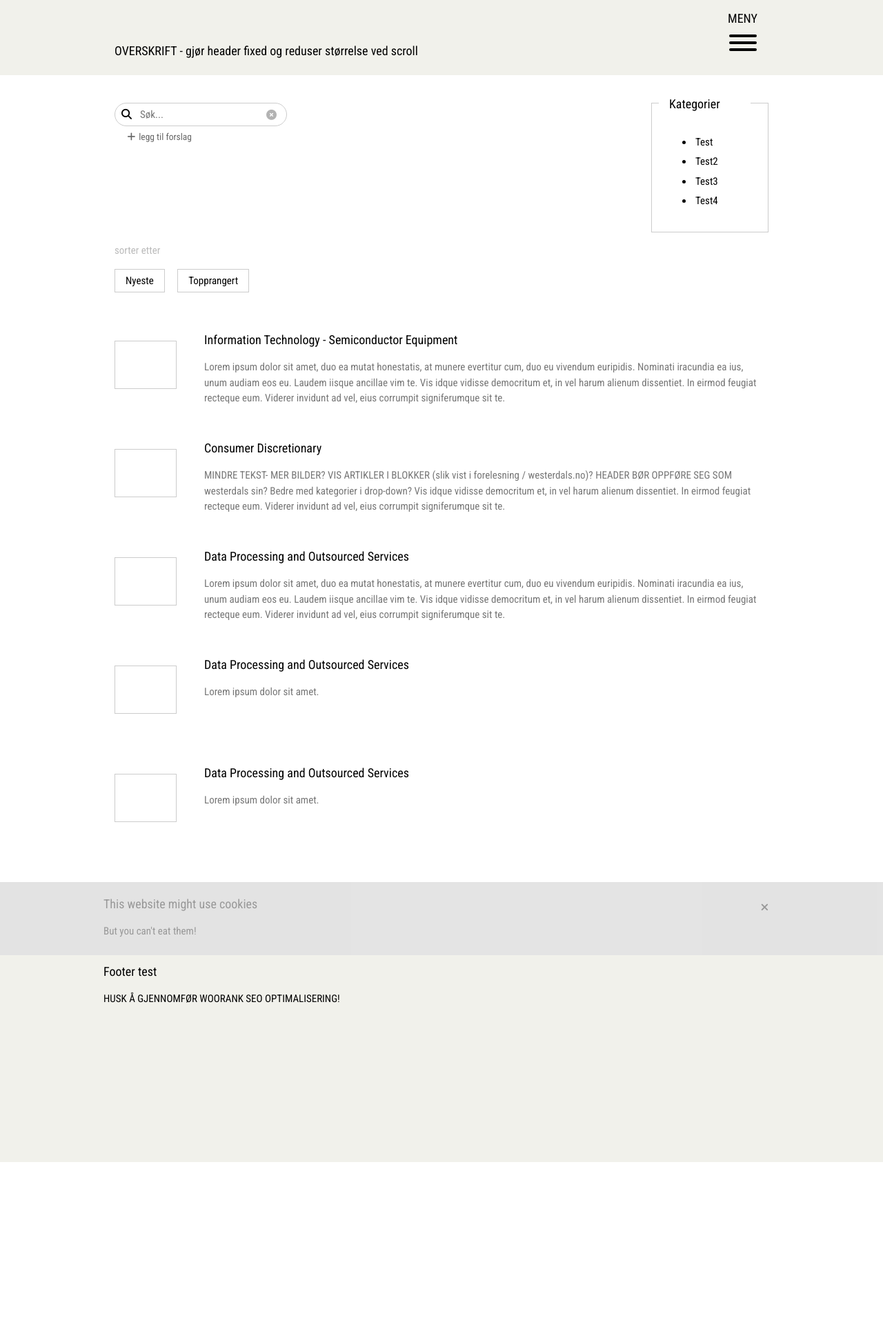
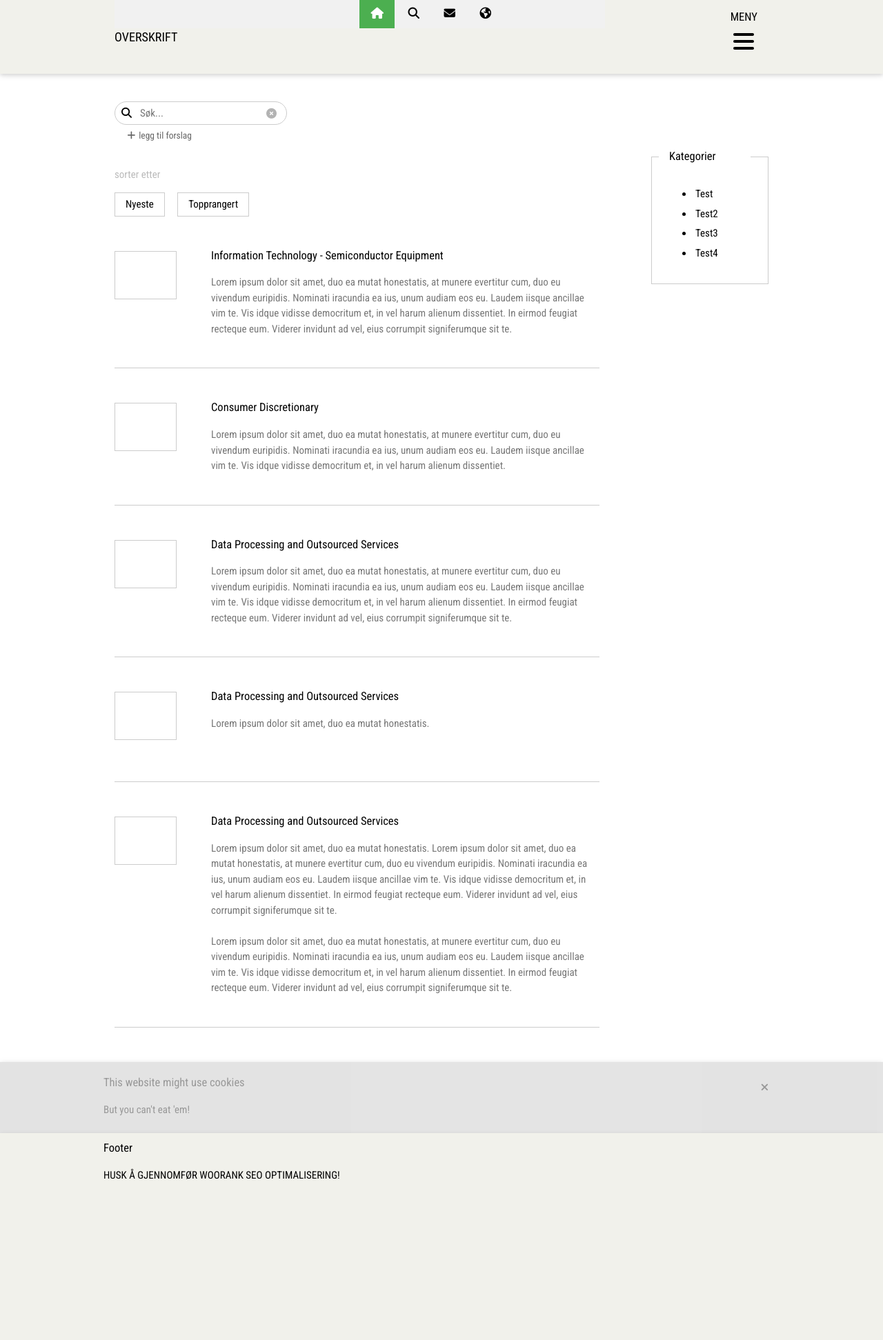
Before and after one commit to Brahinio/Gruppe-6, a PHP site: page /forslag.php in a window 1280 px wide. Shown: the whole page at 69% size. Before the commit the page ends 1685 px from the top, so only its background shows below. Run offline with PHP 8.4, Linux system fonts and the light colour scheme; some libraries are stand-ins or nearby versions.

Commit message:
fikset mer, testet en del, lagt på effekter

```diff
--- a/css/main.css
+++ b/css/main.css
@@ -26,7 +26,8 @@ h1, h2, h3, h4, h5, h6 {
 }
 
 h3 {
-    font-size: 1.2em !important;
+    font-size: 1.1em !important;
+    font-weight: normal;
 }
 
 [type=submit] {
@@ -77,10 +78,6 @@ button:hover, button:focus, input:focus, select:hover, textarea:focus {
     border-color: #666;
 }
 
-h3 {
-    font-weight: normal;
-}
-
 li {
     padding: 3px;
 }
@@ -107,11 +104,20 @@ li {
 
 .g6-top {
     margin-bottom: 40px !important;
+    z-index: 1000;
 }
 
 .g6-menu, .w3-dropdown-click {
-    float: right;
+    float: right !important;
     z-index: 999;
+}
+
+.g6-shadow {
+    box-shadow: 0 2px 5px 0 rgba(0,0,0,0.1), 0 2px 10px 0 rgba(0,0,0,0.1) !important;
+}
+
+.g6-shadow-2 {
+    box-shadow: 0 4px 10px 0 rgba(0,0,0,0.1), 0 6px 15px 0 rgba(0,0,0,0.1) !important;
 }
 
 .g6-cookies {
@@ -139,7 +145,12 @@ li {
 
         /* Header section */
         #logo {
-            margin-top: 60px;
+            margin-top: 40px;
+        }
+
+        /* Drop-down reposition */
+        .w3-show-block, .w3-show {
+            left: -85px !important;
         }
 
         .hamburger {
@@ -170,7 +181,7 @@ li {
         }
 
         .hamburger-box {
-            width: 40px;
+            width: 30px;
             height: 24px;
             display: inline-block;
             position: relative;
@@ -183,13 +194,13 @@ li {
         }
 
         .hamburger-inner, .hamburger-inner::before, .hamburger-inner::after {
-            width: 40px;
+            width: 30px;
             height: 4px;
             background-color: #000;
             border-radius: 4px;
             position: absolute;
             transition-property: transform;
-            transition-duration: .15s;
+            transition-duration: .20s;
             transition-timing-function: ease;
         }
 
@@ -208,7 +219,7 @@ li {
 
         .hamburger-anim .hamburger-inner {
             top: 2px;
-            transition-duration: .275s;
+            transition-duration: .200s;
             transition-timing-function: cubic-bezier(0.68, -0.55, 0.265, 1.55);
         }
 
@@ -219,7 +230,7 @@ li {
 
         .hamburger-anim .hamburger-inner::after {
             top: 20px;
-            transition: transform .275s cubic-bezier(0.68, -0.55, 0.265, 1.55);
+            transition: transform .200s cubic-bezier(0.68, -0.55, 0.265, 1.55);
         }
 
         .hamburger-anim.is-active .hamburger-inner {
@@ -440,8 +451,7 @@ input[name=description] {
         /* Sort by section */
         #sortBy {
             position: relative;
-            background-color: #fff;
-            padding-bottom: 70px;
+            margin-bottom: 50px;
         }
 
         #sortByLabel {
@@ -464,14 +474,14 @@ input[name=description] {
             margin-right: 15px;
         }
 
-#selectCategories {
+.selectCategories {
     width: 170px;
     right: 0px;
     border: 1px solid #ccc;
     float: right;
 }
 
-#selectCategories h3 {
+.selectCategories h3 {
     position: relative;
     left: 10px;
     top: -13px;
@@ -481,37 +491,29 @@ input[name=description] {
     padding: 0px 15px 0px 15px;
 }
 
-#selectCategories ul {
+.selectCategories ul {
     padding-left: 60px;
     margin-bottom: 30px;
 }
 
         /* Content section */
-        .elementBlock * {
-            position: relative;
+        .contentBlock {
+            margin-bottom: 50px;
         }
-
-        .elementBlock {
-            width: 100%;
-            margin-right: 15px;
-            margin-bottom: -50px;
-        }
-
         .votes {
-            width: 90px;
+            width: 90px !important;
             height: 70px;
-            top: 0px;
             border: 1px solid #ccc;
+            margin-right: 50px;
         }
 
         .text {
-            top: -95px;
-            left: 130px;
-            margin-right: 140px;
+            margin-top: -15px;
+            margin-bottom: 30px;
         }
 
         .text p {
             color: #777;
             /* font-size: .91em; */
-            min-height: 70px;
+            min-height: 50px;
         }
--- a/footer.php
+++ b/footer.php
@@ -1,16 +1,16 @@
 <!doctype html>
 <html>
-    <div class="w3-row">
+    <div class="w3-row g6-shadow">
         <div class="g6-cookies w3-padding w3-gray">
             <div class="w3-content w3-display-container">
                 <span onclick="this.parentElement.style.display='none'" class="w3-button w3-display-topright"><i class="fa fa-remove"></i></span>
                 <h3>This website might use cookies</h2>
-                <p>But you can't eat them!</p>
+                <p>But you can't eat 'em!</p>
             </div>
         </div>
-        <div class="w3-container g6-bg g6-footer">
+        <div class="w3-container g6-bg g6-footer g6-shadow">
             <div class="w3-content">
-                <h3>Footer test</h3>
+                <h3>Footer</h3>
                 <p>HUSK Å GJENNOMFØR WOORANK SEO OPTIMALISERING!</p>
             </div>
         </div>
--- a/forslag.php
+++ b/forslag.php
@@ -138,7 +138,6 @@
                             <textarea placeholder="Beskrivelse" onfocus="this.placeholder = ''"
                                    onblur="this.placeholder = 'Beskrivelse'" rows="3" name="description" form="addSuggestionForm"></textarea>
 
-
                             <select name="categories" id="categories" required form="addSuggestionForm">
                                 <option value="test1">Kategori</option>
                                 <option value="test2">Test2</option>
@@ -153,20 +152,8 @@
                 </div>
             </div>
 
-            <div class="w3-container w3-half">
-                <section id="selectCategories">
-                    <h3>Kategorier</h3>
-
-                    <ul>
-                        <li>Test</li>
-                        <li>Test2</li>
-                        <li>Test3</li>
-                        <li>Test4</li>
-                    </ul>
-                </section>
-            </div>
-
-            <div class="w3-container">
+            <!-- Start of general content -->
+            <div class="w3-container w3-threequarter">
                 <section id="sortBy">
                     <p id="sortByLabel">sorter etter</p>
                     <form action="/sortBy.php">
@@ -182,42 +169,63 @@
                     -->
                 </section>
 
-                <div class="elementBlock">
-                    <div class="votes"></div>
-                    <div class="text">
+                <div class="contentBlock w3-row w3-border-bottom">
+                    <div class="votes w3-col w3-hide-small"></div>
+                    <div class="text w3-rest">
                         <h3>Information Technology - Semiconductor Equipment</h3>
                         <p>Lorem ipsum dolor sit amet, duo ea mutat honestatis, at munere evertitur cum, duo eu vivendum euripidis. Nominati iracundia ea ius, unum audiam eos eu. Laudem iisque ancillae vim te. Vis idque vidisse democritum et, in vel harum alienum dissentiet. In eirmod feugiat recteque eum. Viderer invidunt ad vel, eius corrumpit signiferumque sit te.</p>
                     </div>
                 </div>
-                <div class="elementBlock">
-                    <div class="votes"></div>
-                    <div class="text">
+
+                <div class="contentBlock w3-row w3-border-bottom">
+                    <div class="votes w3-col w3-hide-small"></div>
+                    <div class="text w3-rest">
                         <h3>Consumer Discretionary</h3>
-                        <p>MINDRE TEKST- MER BILDER? VIS ARTIKLER I BLOKKER (slik vist i forelesning / westerdals.no)? HEADER BØR OPPFØRE SEG SOM westerdals sin? Bedre med kategorier i drop-down? Vis idque vidisse democritum et, in vel harum alienum dissentiet. In eirmod feugiat recteque eum. Viderer invidunt ad vel, eius corrumpit signiferumque sit te.</p>
+                        <p>Lorem ipsum dolor sit amet, duo ea mutat honestatis, at munere evertitur cum, duo eu vivendum euripidis. Nominati iracundia ea ius, unum audiam eos eu. Laudem iisque ancillae vim te. Vis idque vidisse democritum et, in vel harum alienum dissentiet.</p>
                     </div>
                 </div>
-                <div class="elementBlock">
-                    <div class="votes"></div>
-                    <div class="text">
+
+                <div class="contentBlock w3-row w3-border-bottom">
+                    <div class="votes w3-col w3-hide-small"></div>
+                    <div class="text w3-rest">
                         <h3>Data Processing and Outsourced Services</h3>
                         <p>Lorem ipsum dolor sit amet, duo ea mutat honestatis, at munere evertitur cum, duo eu vivendum euripidis. Nominati iracundia ea ius, unum audiam eos eu. Laudem iisque ancillae vim te. Vis idque vidisse democritum et, in vel harum alienum dissentiet. In eirmod feugiat recteque eum. Viderer invidunt ad vel, eius corrumpit signiferumque sit te.</p>
                     </div>
                 </div>
-                <div class="elementBlock">
-                    <div class="votes"></div>
-                    <div class="text">
+
+                <div class="contentBlock w3-row w3-border-bottom">
+                    <div class="votes w3-col w3-hide-small"></div>
+                    <div class="text w3-rest">
                         <h3>Data Processing and Outsourced Services</h3>
-                        <p>Lorem ipsum dolor sit amet.</p>
+                        <p>Lorem ipsum dolor sit amet, duo ea mutat honestatis.</p>
                     </div>
                 </div>
-                <div class="elementBlock">
-                    <div class="votes"></div>
-                    <div class="text">
+
+                <div class="contentBlock w3-row w3-border-bottom">
+                    <div class="votes w3-col w3-hide-small"></div>
+                    <div class="text w3-rest">
                         <h3>Data Processing and Outsourced Services</h3>
-                        <p>Lorem ipsum dolor sit amet.</p>
+                        <p>Lorem ipsum dolor sit amet, duo ea mutat honestatis. Lorem ipsum dolor sit amet, duo ea mutat honestatis, at munere evertitur cum, duo eu vivendum euripidis. Nominati iracundia ea ius, unum audiam eos eu. Laudem iisque ancillae vim te. Vis idque vidisse democritum et, in vel harum alienum dissentiet. In eirmod feugiat recteque eum. Viderer invidunt ad vel, eius corrumpit signiferumque sit te.
+                        <br><br>
+                        Lorem ipsum dolor sit amet, duo ea mutat honestatis, at munere evertitur cum, duo eu vivendum euripidis. Nominati iracundia ea ius, unum audiam eos eu. Laudem iisque ancillae vim te. Vis idque vidisse democritum et, in vel harum alienum dissentiet. In eirmod feugiat recteque eum. Viderer invidunt ad vel, eius corrumpit signiferumque sit te.</p>
                     </div>
                 </div>
+
             </div>
+
+            <div class="w3-container w3-quarter w3-hide-small">
+                <section class="selectCategories">
+                    <h3>Kategorier</h3>
+
+                    <ul>
+                        <li>Test</li>
+                        <li>Test2</li>
+                        <li>Test3</li>
+                        <li>Test4</li>
+                    </ul>
+                </section>
+            </div>
+
         </div>
     </div>
 
--- a/headerNew.php
+++ b/headerNew.php
@@ -17,13 +17,24 @@
 </head>
 
 <html>
-    <div class="w3-row g6-bg g6-top">
+    <div class="w3-row g6-bg g6-top g6-shadow">
         <div class="w3-container w3-content">
             <div class="w3-threequarter">
-                <h3 id="logo">OVERSKRIFT - gjør header fixed og reduser størrelse ved scroll</h3>
+                <div class="w3-half">
+                    <a href="./" alt="forside"><h3 id="logo">OVERSKRIFT</h3></a>
+                </div>
+
+                <!-- Icon menu -->
+                <div class="w3-light-grey">
+                  <a href="#" class="w3-bar-item w3-button w3-green"><i class="fa fa-home"></i></a>
+                  <a href="#" class="w3-bar-item w3-button"><i class="fa fa-search"></i></a>
+                  <a href="#" class="w3-bar-item w3-button"><i class="fa fa-envelope"></i></a>
+                  <a href="#" class="w3-bar-item w3-button"><i class="fa fa-globe"></i></a>
+                </div>
             </div>
 
             <div class="w3-quarter">
+
                 <script>
                     // Menu onclick
                     function showHideMenu() {
@@ -53,9 +64,9 @@
                             <span class="hamburger-inner"></span>
                         </span>
                     </button>
-                    <div id="menuMain" class="g6-menu w3-dropdown-content w3-bar-block w3-border">
+                    <div id="menuMain" class="g6-menu g6-bg g6-float w3-dropdown-content w3-bar-block g6-shadow-2">
                         <a href="#" class="w3-bar-item w3-button">Link 1</a>
-                        <a href="#" class="w3-bar-item w3-button">Link 2</a>
+                        <a href="#" class="w3-bar-item w3-button">Link 2 test test</a>
                         <a href="#" class="w3-bar-item w3-button">Link 3</a>
                     </div>
                 </div>
```
Also changed, not shown: img/navicon.png (deleted).
